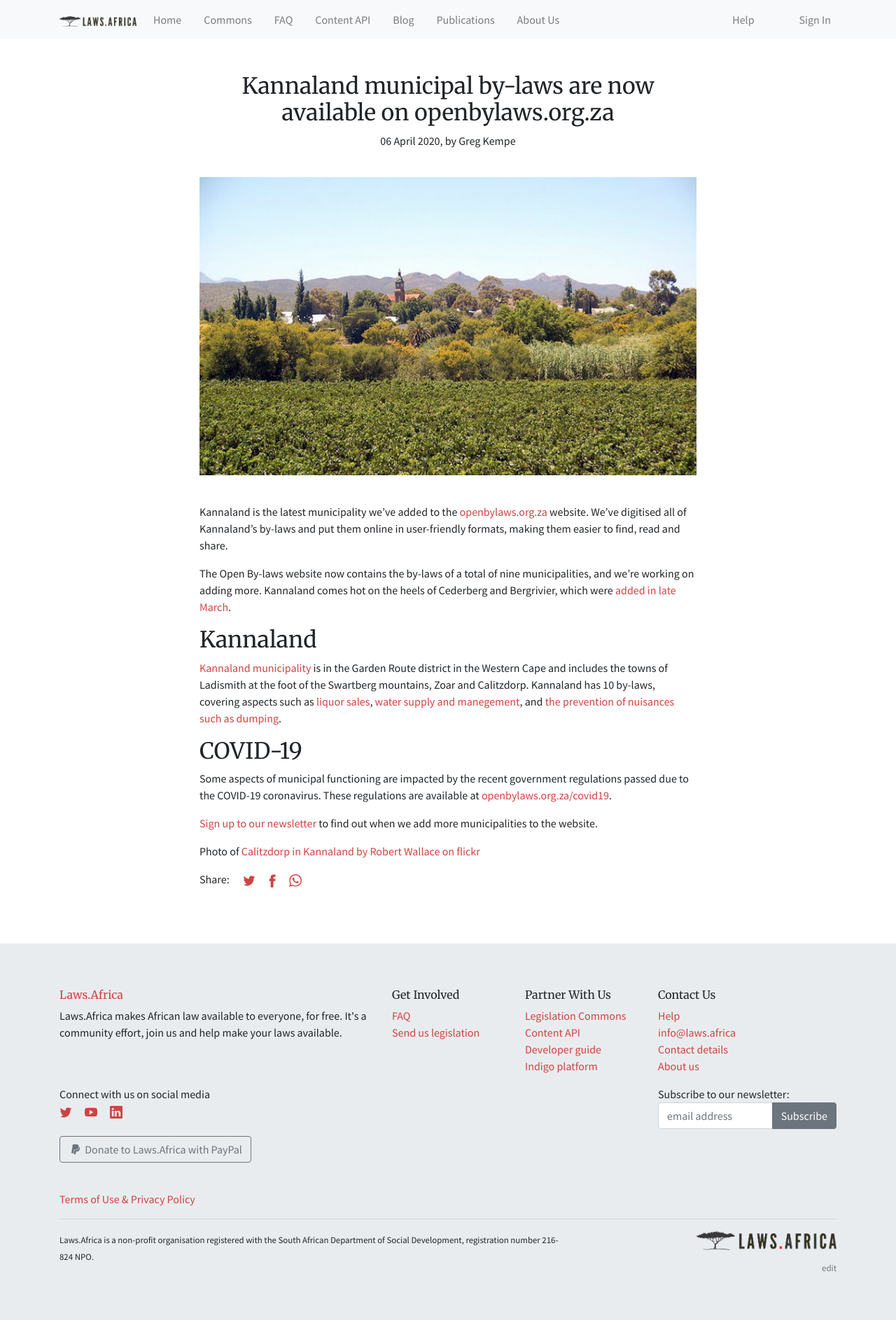
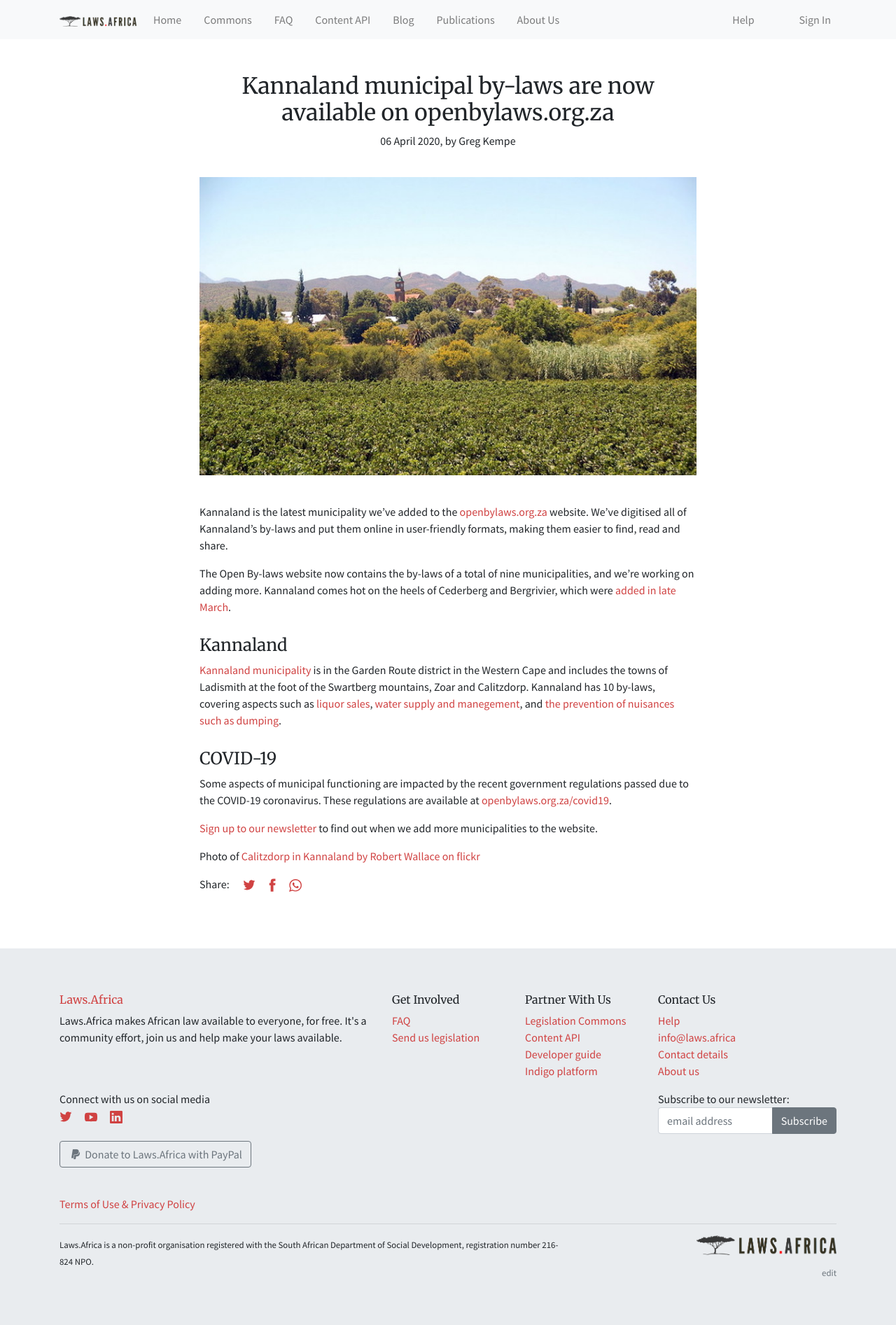
Before and after one commit to laws-africa/laws-africa.github.io, a Jekyll site: the page built from _posts/2020-04-06-kannaland-municipal-by-laws.markdown, in a window 1280 px wide. Shown: the whole page at 70% size. Built offline with Jekyll 4.4.1, drawn with Linux system fonts in a browser that asks for light colours; nearby versions of some CDN libraries.

Commit message:
Blog is prose, fixes responsive images in blogs

```diff
--- a/_layouts/blog-post.html
+++ b/_layouts/blog-post.html
@@ -10,7 +10,9 @@
   <div class="col-lg-8 mx-auto">
     <img class="img-fluid my-4" src="{{ page.image }}">
     <p class="lead">{{ page.intro}}</p>
-    {{ content }}
+    <div class="prose">
+      {{ content }}
+    </div>
   </div>
   <div class="col-lg-8 mx-auto">
     <span class="pr-3">Share:</span>
```
